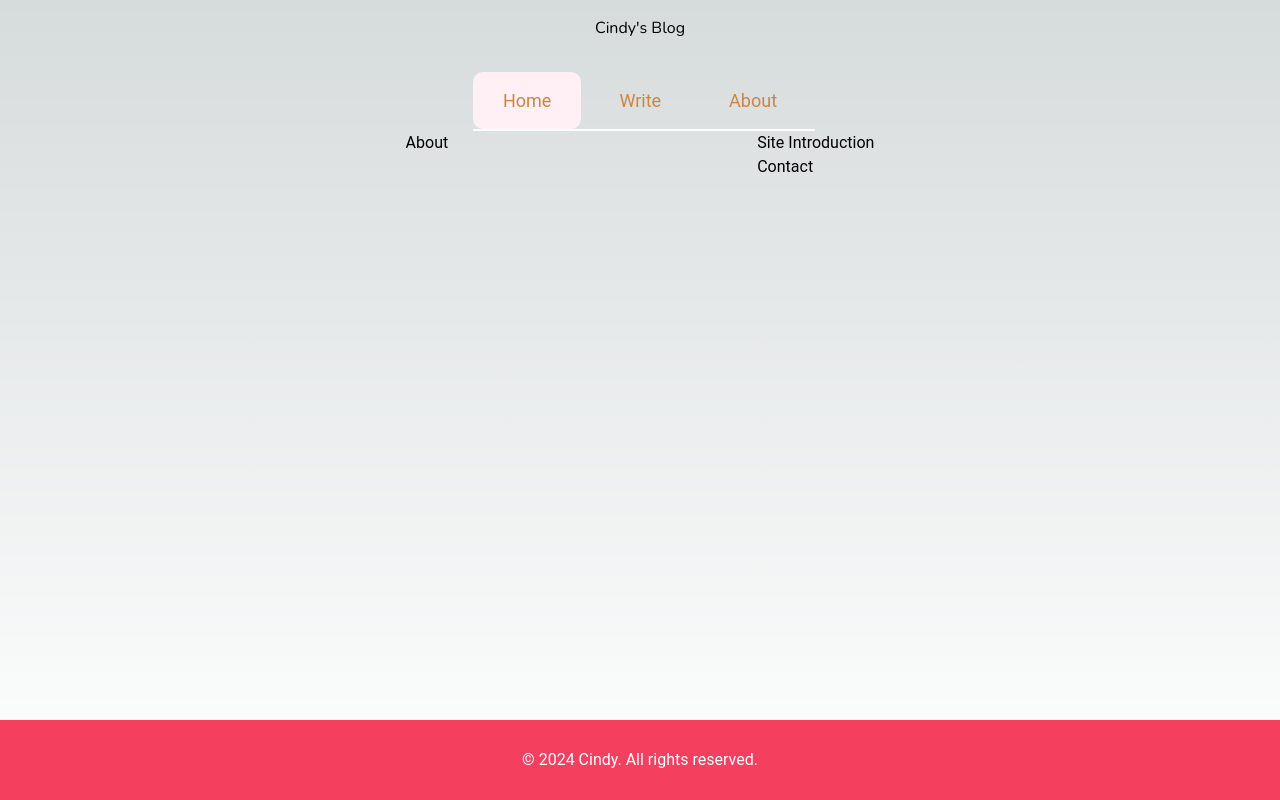
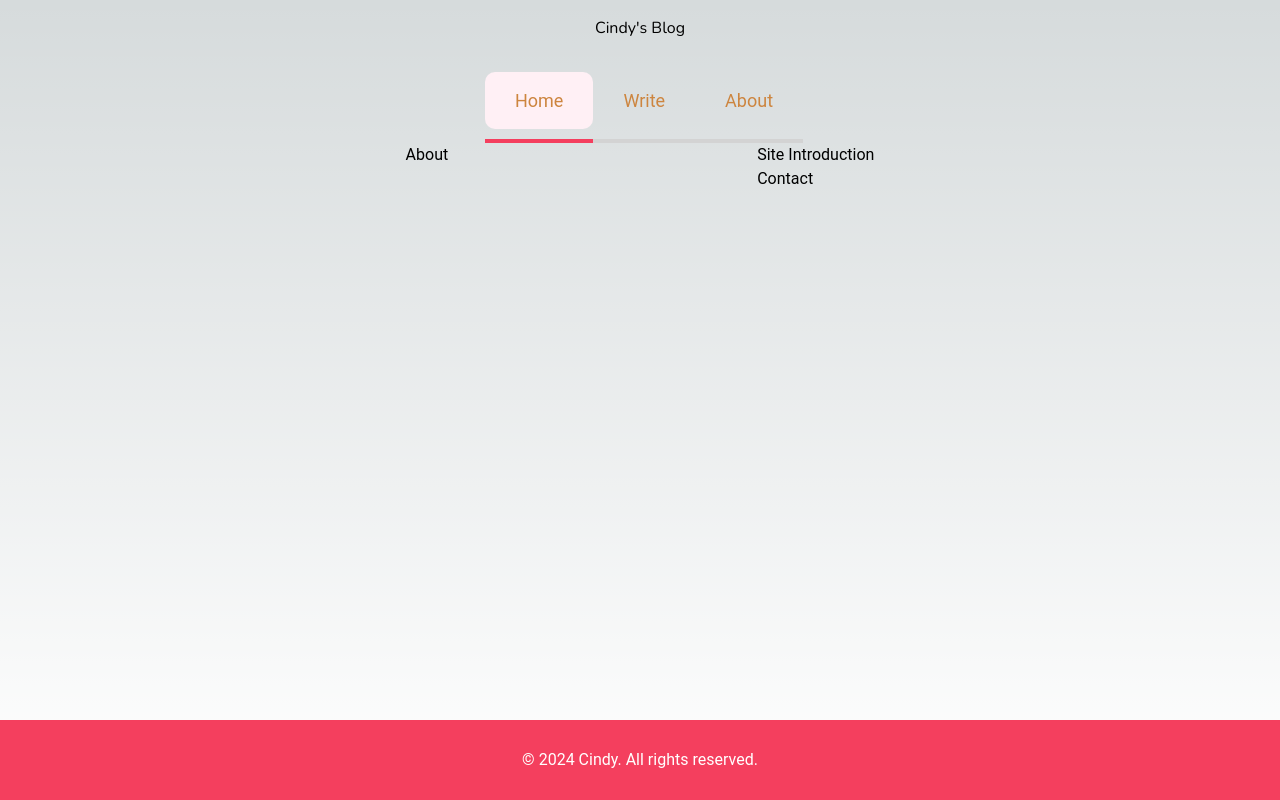
Before and after one commit to cindy951357/react-blog, a Next.js app: page /about in a window 1280 px wide. Built offline with nearby package versions, Linux system fonts and the light colour scheme.

Commit message:
underline animation

```diff
--- a/src/app/animation.css
+++ b/src/app/animation.css
@@ -66,3 +66,26 @@
     left: calc(100% - 10px);
   }
 }
+
+.sliding-menu-line-container {
+  position: relative;
+  width: 100%;
+  height: 4px;
+  margin-top: 10px; /* Optional for spacing */
+}
+
+.background-line {
+  position: absolute;
+  top: 0;
+  left: 0;
+  width: 100%;
+  height: 100%;
+  background-color: lightgray;
+}
+
+.moving-menu-line {
+  position: absolute;
+  top: 0;
+  height: 100%;
+  transition: left 0.3s ease-in-out, width 0.3s ease-in-out;
+}
--- a/src/components/Menu.tsx
+++ b/src/components/Menu.tsx
@@ -1,43 +1,89 @@
-import React from "react";
+import React, { useEffect, useState } from "react";
 import { useRouter } from "next/router";
 import Link from "next/link";
 import GlowButton from "./Button/GlowButton";
 import { useActivePage } from "@/context/ActivePageContext";
 
+const menuItems = ["/", "/write", "/about/site-intro"];
+
 const Menu: React.FC = () => {
   const router = useRouter();
   const { activePage, setActivePage } = useActivePage();
+  const activeIndex = menuItems.indexOf(activePage);
+  const [linkWidths, setLinkWidths] = useState<number[]>([]);
+  const [leftOffset, setLeftOffset] = useState<number>(0);
 
   const navigateTo = (path: string) => {
     router.push(path);
   };
 
+  useEffect(() => {
+    const updateWidths = () => {
+      const linkElements = document.querySelectorAll(
+        ".link-href-container > a"
+      );
+      const widths = Array.from(linkElements).map(
+        (link) => (link as HTMLElement).offsetWidth
+      );
+      setLinkWidths(widths);
+    };
+
+    updateWidths();
+    window.addEventListener("resize", updateWidths);
+    return () => {
+      window.removeEventListener("resize", updateWidths);
+    };
+  }, []);
+
+  useEffect(() => {
+    const leftOffset = linkWidths
+      .slice(0, activeIndex)
+      .reduce((acc, width) => acc + width, 0);
+
+    setLeftOffset(leftOffset);
+
+    const movingLine = document.getElementById(
+      "moving_menu_line"
+    ) as HTMLElement;
+    if (movingLine) {
+      movingLine.style.width = `${linkWidths[activeIndex]}px`;
+    }
+  }, [activeIndex, linkWidths]);
+
   return (
     <div className="menu-container flex justify-center gap-2 mt-4">
       <div className="dummy-div"></div>
       <div className="col-span-4">
-        <div className="menu flex gap-2 border-b-2 border-white">
-          <Link href="/">
+        <div className="menu flex flex-col">
+          <div className="link-href-container flex">
+            <Link href="/" legacyBehavior>
+              <a>
                 <GlowButton
                   btnText={"Home"}
                   color={activePage === "/" ? "LavenderBlush" : "defaultColor"}
                   onClick={() => {
-                setActivePage("home");
+                    setActivePage("/");
                     navigateTo("/");
                   }}
                 />
+              </a>
             </Link>
-          <Link href="/write">
+            <Link href="/write" legacyBehavior>
+              <a>
                 <GlowButton
                   btnText={"Write"}
-              color={activePage === "/write" ? "LavenderBlush" : "defaultColor"}
+                  color={
+                    activePage === "/write" ? "LavenderBlush" : "defaultColor"
+                  }
                   onClick={() => {
-                setActivePage("write");
+                    setActivePage("/write");
                     navigateTo("/write");
                   }}
                 />
+              </a>
             </Link>
-          <Link href="/about/site-intro">
+            <Link href="/about/site-intro" legacyBehavior>
+              <a>
                 <GlowButton
                   btnText={"About"}
                   color={
@@ -46,11 +92,26 @@ const Menu: React.FC = () => {
                       : "defaultColor"
                   }
                   onClick={() => {
-                setActivePage("about");
+                    setActivePage("/about/site-intro");
                     navigateTo("/about/site-intro");
                   }}
                 />
+              </a>
             </Link>
+          </div>
+          {linkWidths.length === menuItems.length && (
+            <div className="sliding-menu-line-container flex h-2 relative">
+              <div className="background-line w-full">
+                <div
+                  id="moving_menu_line"
+                  className="moving-menu-line h-2 bg-rose-500"
+                  style={{
+                    left: `${leftOffset}px`,
+                  }}
+                ></div>
+              </div>
+            </div>
+          )}
           <div className="dummy-div"></div>
         </div>
         <div className="dummy-div"></div>
```
Lines whose indentation alone changed are shown as unchanged.
